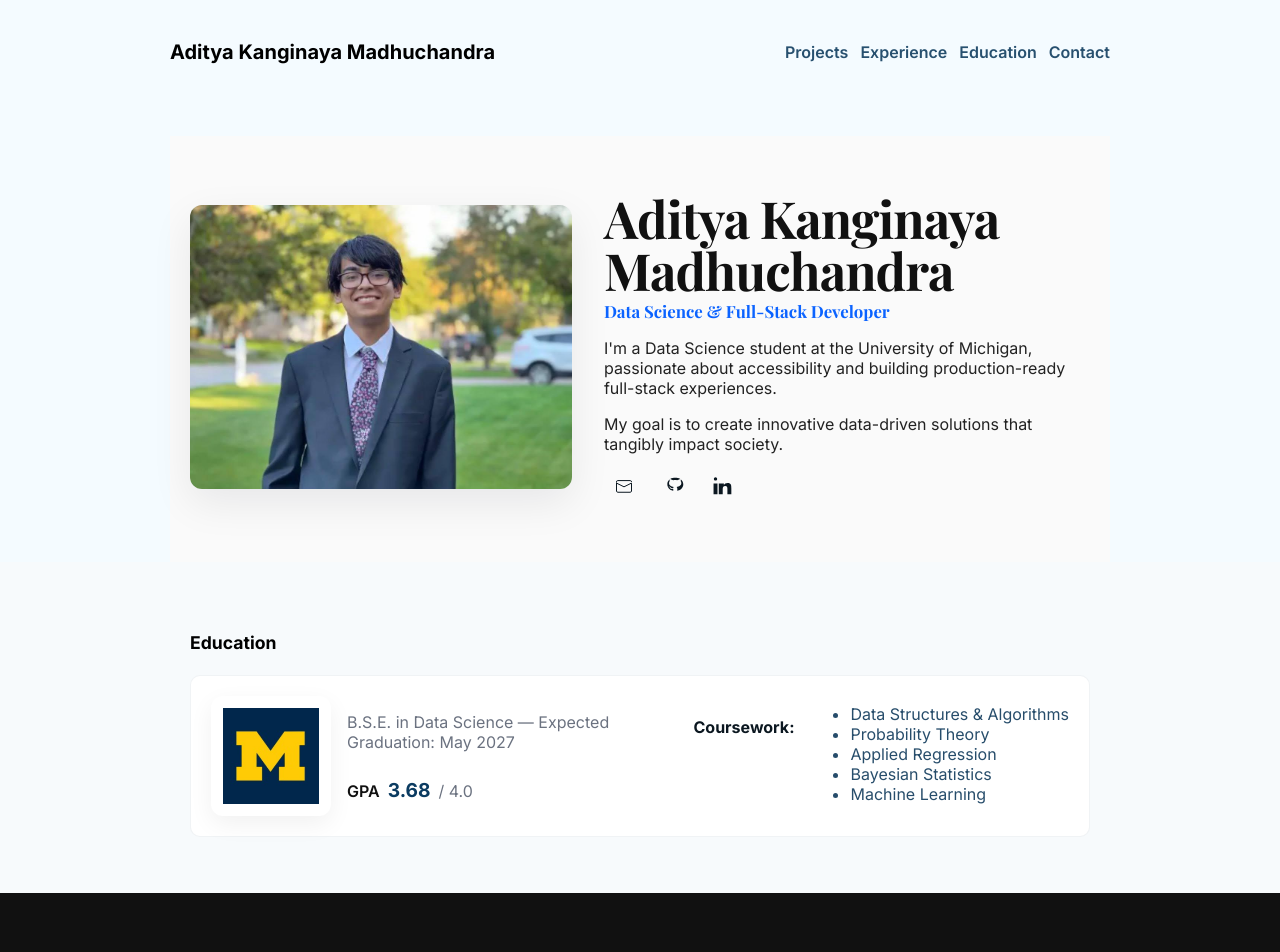
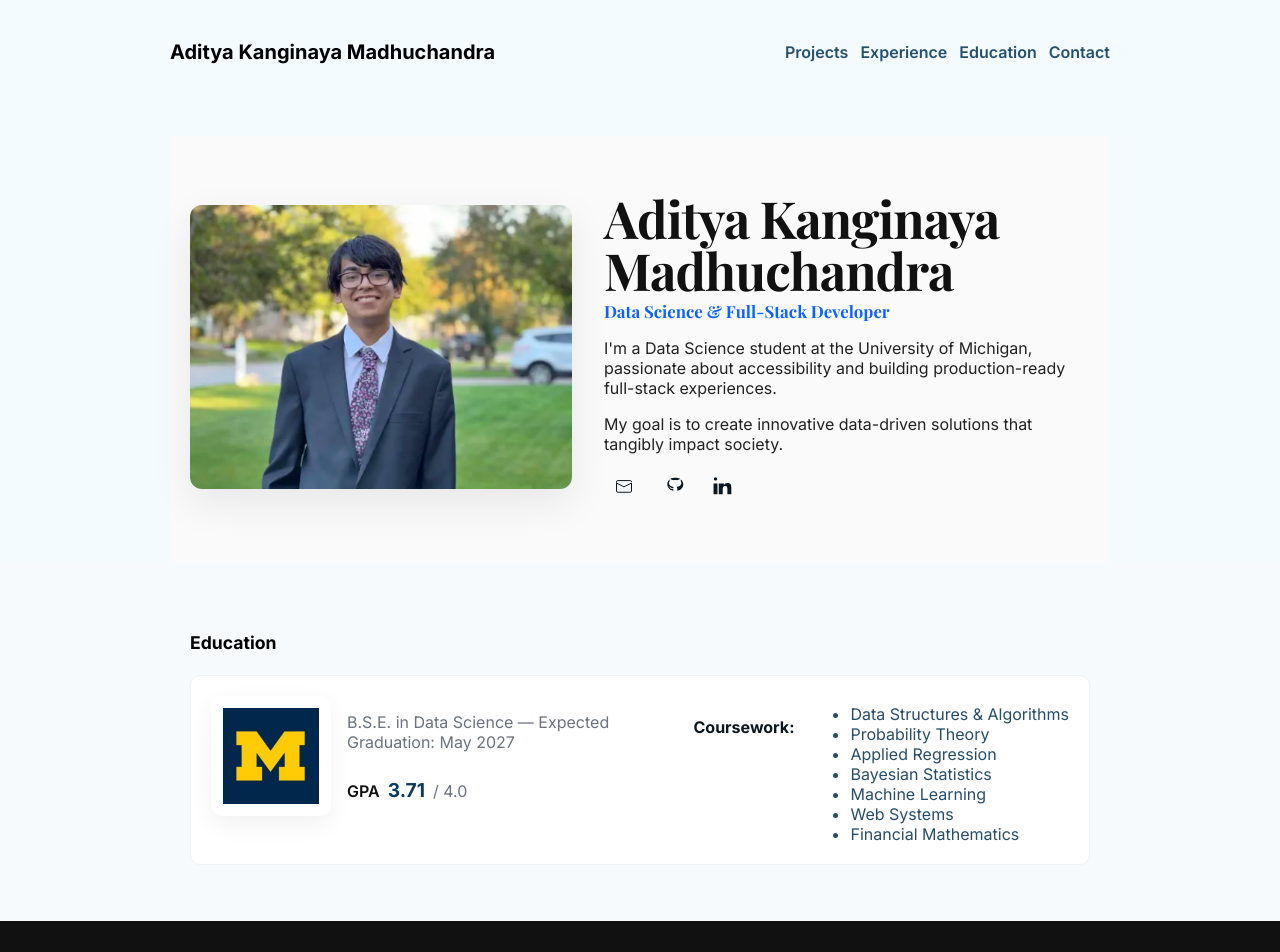
Before and after one commit to adityakm100/aditya-kanginaya-portfolio, a React (Vite) app: page / in a window 1280 px wide. Shown: the top 952 px of the page. Built offline with nearby package versions, Linux system fonts and the light colour scheme; a web font is replaced by a local one.

Commit message:
Updated profile for new semester

```diff
--- a/src/App.tsx
+++ b/src/App.tsx
@@ -51,7 +51,7 @@ function App() {
                 <p className="muted">B.S.E. in Data Science — Expected Graduation: May 2027</p>
                 <div className="gpa-row">
                   <span className="gpa-label">GPA</span>
-                  <span className="gpa-value">3.68</span>
+                  <span className="gpa-value">3.71</span>
                   <span className="gpa-scale">/ 4.0</span>
                 </div>
               </div>
@@ -63,6 +63,8 @@ function App() {
                 <li>Applied Regression</li>
                 <li>Bayesian Statistics</li>
                 <li>Machine Learning</li>
+                <li>Web Systems</li>
+                <li>Financial Mathematics</li>
               </ul>
             </div>
           </div>
```
